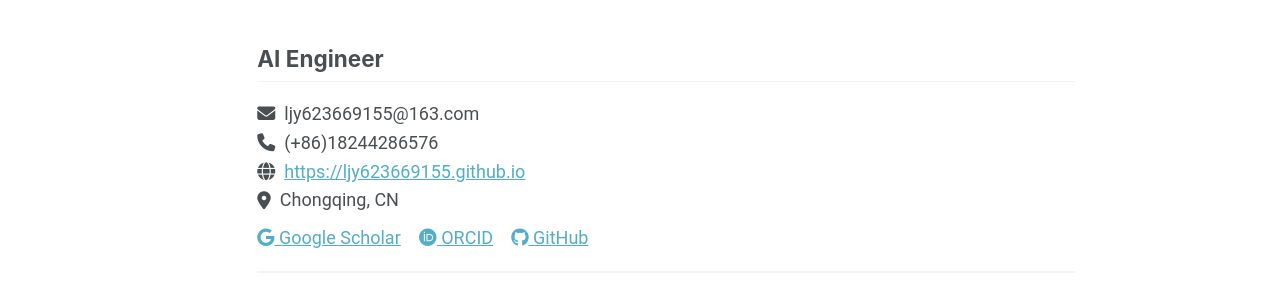
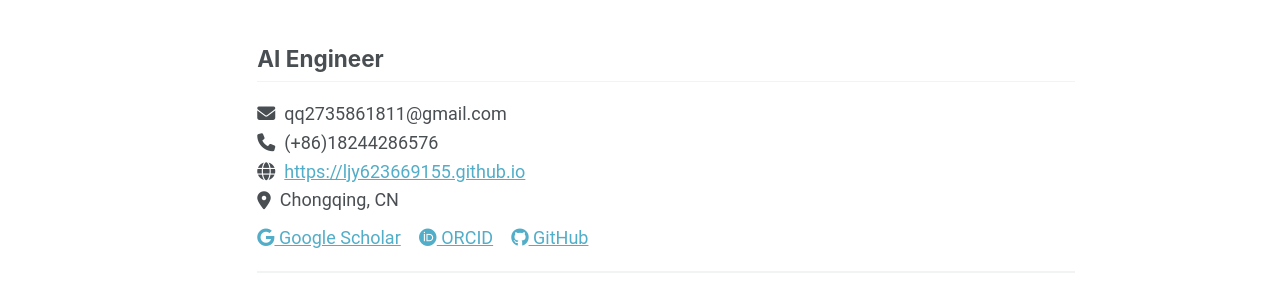
Before and after one commit to ljy623669155/ljy623669155.github.io, a Jekyll site: the page built from _pages/cv-json.md, in a window 1280 px wide and 900 px high. Shown: the part 175-471 px from the top of the window. Built offline with Jekyll 4.4.1, drawn with Linux system fonts in a browser that asks for light colours; a script bundle is joined from its source files by our own code; library files that are not in the unit come from our copies.

Commit message:
update email to qq2735861811@gmail.com

```diff
--- a/_config.yml
+++ b/_config.yml
@@ -30,7 +30,7 @@ author:
   location         : "China"
   employer         : "China Mobile"
   uri              : # URL
-  email            : "ljy623669155@163.com"
+  email            : "qq2735861811@gmail.com"
 
   # Academic websites
   academia         : # URL
--- a/_data/cv.json
+++ b/_data/cv.json
@@ -2,7 +2,7 @@
   "basics": {
     "name": "Junyi Lu",
     "label": "AI Engineer",
-    "email": "ljy623669155@163.com",
+    "email": "qq2735861811@gmail.com",
     "phone": "(+86)18244286576",
     "website": "https://ljy623669155.github.io",
     "summary": "I am an AI engineer at China Mobile and a graduate of UESTC. My earlier work spanned diverse fields, including financial engineering and quantum machine learning, while I have recently expanded into emerging directions such as large language models, AI agents, deep learning, and artificial intelligence. I am currently seeking a research assistant position related to large language models or AI agents.",
```
